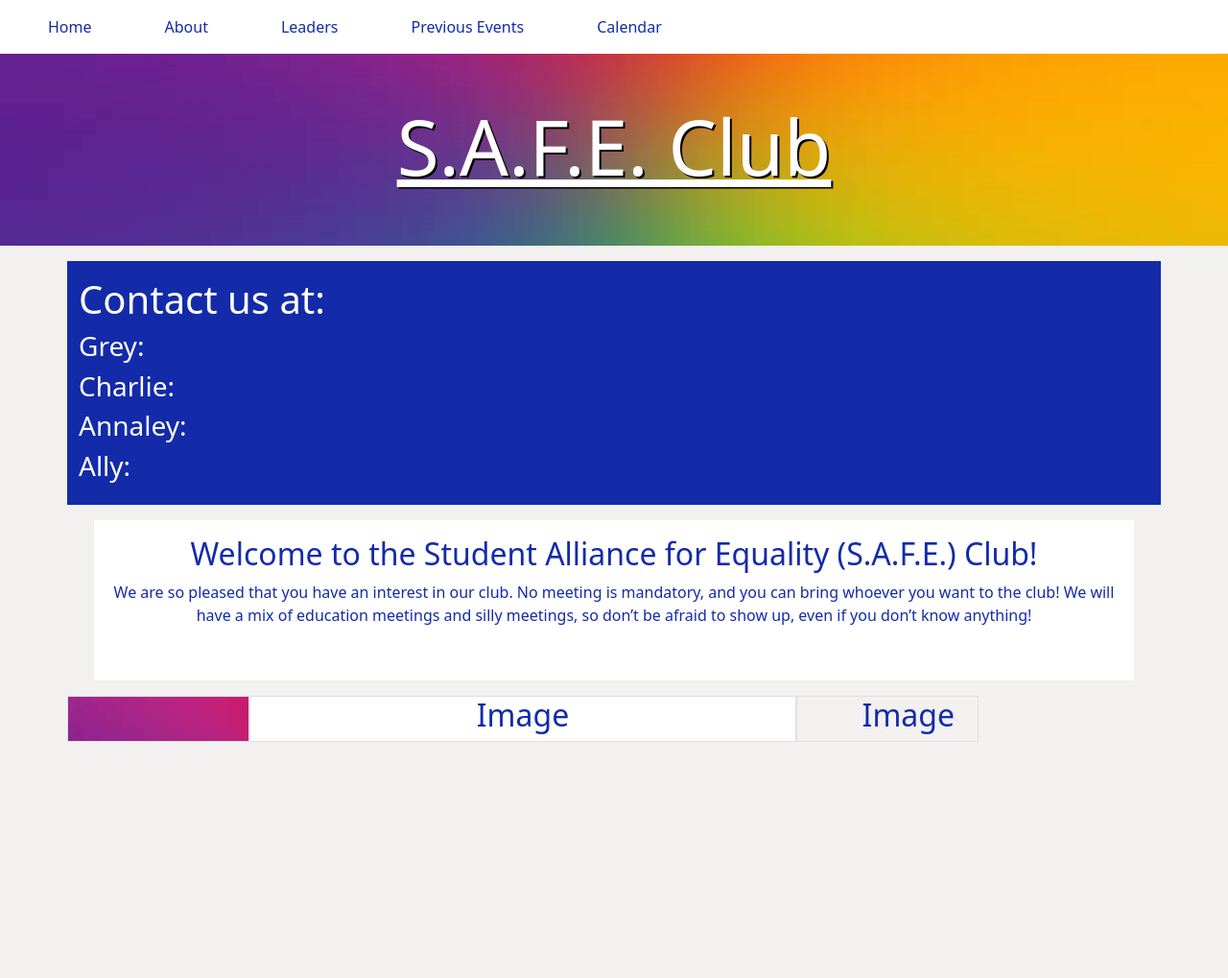
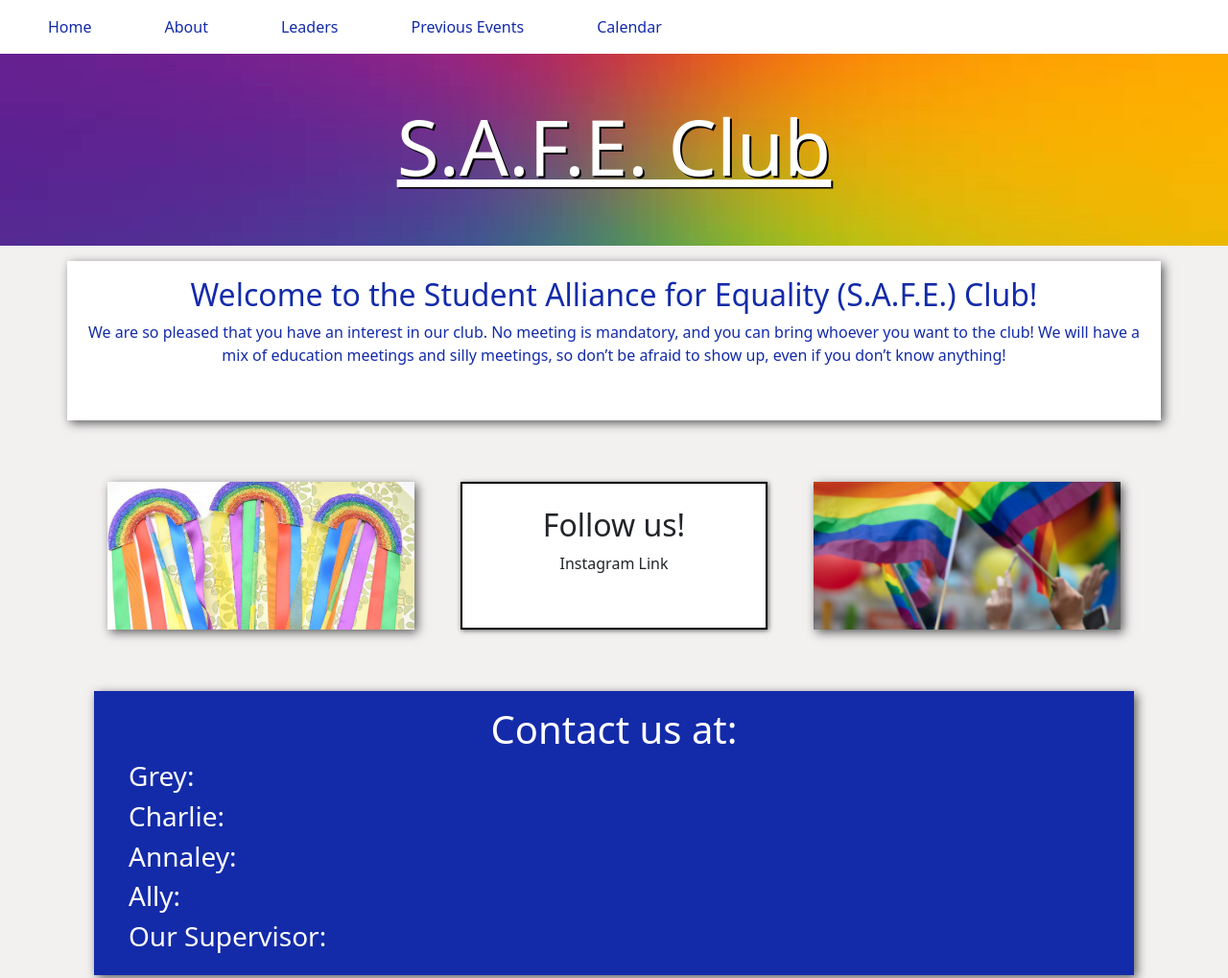
Before and after one commit to 124msalvani/SAFE-Club-Website, a plain HTML site: page index.html in a window 1280 px wide. Shown: the top 1019 px of the page at 96% size. Before the commit the page ends 800 px from the top, so only its background shows below. Drawn offline with nearby package versions, Linux system fonts and the light colour scheme.

Commit message:
Finished basic Home page and started About page

```diff
--- a/index.html
+++ b/index.html
@@ -45,7 +45,6 @@
 
   <div class="container-fluid">
 
-
     <div class="row background-rainbow py-5 text-center">
       <div class="col">
         <h1 class=" display-1"><u>S.A.F.E. Club</u></h1>
@@ -53,39 +52,45 @@
     </div>
   </div>
 
-  <div class="container background-darkblue my-3">
-    <div class="row py-3">
-      <div class="col-6 col-lg-4 text-white">
-        <h1>Contact us at:</h1>
-        <h3> Grey:</h3>
-        <h3> Charlie:</h3>
-        <h3> Annaley:</h3>
-        <h3> Ally:</h3>
+  <div class="container background-white my-3">
+    <div class="row py-3 text-center blurbox">
+      <div class="col text-white">
+        <h2 id="text-darkblue">Welcome to the Student Alliance for Equality (S.A.F.E.) Club! </h2>
+        <p id="text-darkblue">We are so pleased that you have an interest in our club.
+          No meeting is mandatory, and you can bring whoever you want to the club! We will have a mix of education meetings and silly meetings, so don’t be afraid to show up, even if you don’t know anything!</p></br>
     </div>
     </div>
   </div>
 
 
-  <div class="container my-3">
-    <div class="row background-white m-3 py-3 justify-content-center">
-      <div id="text-darkblue" class="col text-center">
+  <div class="container-fluid">
+    <div class="row py-5 text-center justify-content-center height-test">
 
-        <h2>Welcome to the Student Alliance for Equality (S.A.F.E.) Club! </h2>
-        <p>We are so pleased that you have an interest in our club. No meeting is mandatory, and you can bring whoever you want to the club! We will have a mix of education meetings and silly meetings, so don’t be afraid to show up, even if you don’t know anything!</p></br>
-      </div>
+      <div class="col-3 text-start bg-img-1 blurbox ">
+        <h2 id="text-darkblue"></h2>
+    </div>
+
+    <div class="col-3 mx-5 border-black text-center background-white">
+      <br> <h2 id="text-black">Follow us!</h2>
+      <p>Instagram Link</p>
+    </div>
+
+    <div class="col-3  text-start bg-img-2 blurbox">
+      <h2 id="text-darkblue"></h2>
     </div>
   </div>
+</div>
 
-  <div class="container justify-content-center px-4">
-    <div class="row gx-5" >
-      <div class="col-2 border text-start bg-img-1">
-        <h2 id="text-darkblue"></h2>
-      </div>
-      <div class="col-6 border text-center background-white">
-        <h2 id="text-darkblue">Image</h2>
-      </div>
-      <div class="col-2 border ml-auto text-end">
-        <h2 id="text-darkblue">Image</h2>
+
+  <div class="container my-3">
+    <div class="row background-darkblue m-3 py-3 px-4 justify-content-center blurbox">
+      <div class="col text-white">
+        <h1 class="text-center">Contact us at:</h1>
+        <h3> Grey:</h3>
+        <h3> Charlie:</h3>
+        <h3> Annaley:</h3>
+        <h3> Ally:</h3>
+        <h3>Our Supervisor:</h3>
       </div>
     </div>
   </div>
@@ -93,12 +98,6 @@
 
 
 
-
-
-
-
-
-</div>
   <script src=" https://cdn.jsdelivr.net/npm/bootstrap@5.1.3/dist/js/bootstrap.bundle.min.js"
     integrity="sha384-ka7Sk0Gln4gmtz2MlQnikT1wXgYsOg+OMhuP+IlRH9sENBO0LRn5q+8nbTov4+1p" crossorigin="anonymous">
     </script>
--- a/style.css
+++ b/style.css
@@ -6,6 +6,13 @@ body {
   background-color: white;
 }
 
+.text-darkblue{
+  color:rgb(19, 43, 169);
+}
+
+.text-purple{
+  color:rgb(57, 7, 117);
+}
 
 #text-darkblue{
     color:rgb(19, 43, 169);
@@ -40,5 +47,38 @@ body {
 }
 
 .bg-img-1{
-    background: url(../img/rainbow1.jpg) no-repeat;
+  background: url(../img/craft_one.jpg) no-repeat;
+  background-size: cover;
+  background-clip: padding-box;
+  background-position: center;
 }
+
+.bg-img-2{
+  background: url(../img/waving_flags1.png) no-repeat;
+  background-size: cover;
+  background-clip: padding-box;
+  background-position: center;
+}
+
+.blurbox{
+  box-shadow: 3px 3px 10px rgb(92, 92, 92);
+}
+
+.border-black{
+  border: 2px solid black;
+  box-shadow: 1px 1px 5px rgb(92, 92, 92);
+}
+
+.height-test{
+  height: 250px;
+}
+
+.h3pt5{
+  font-size: large;
+}
+
+@media (min-width: 768px) {
+  .ht3pt{
+    font-size: x-large;
+  } ;
+ };
```
Also changed, not shown: about.html (+95 -0 lines), img/PrideFlagwithDots.jpg (renamed from img/lgbtq-flag-Progress-Pride-flag-te-230821-10299c.jpg), img/craft_one.jpg (renamed from img/craft one.jpg). Lines whose indentation alone changed are shown as unchanged.
